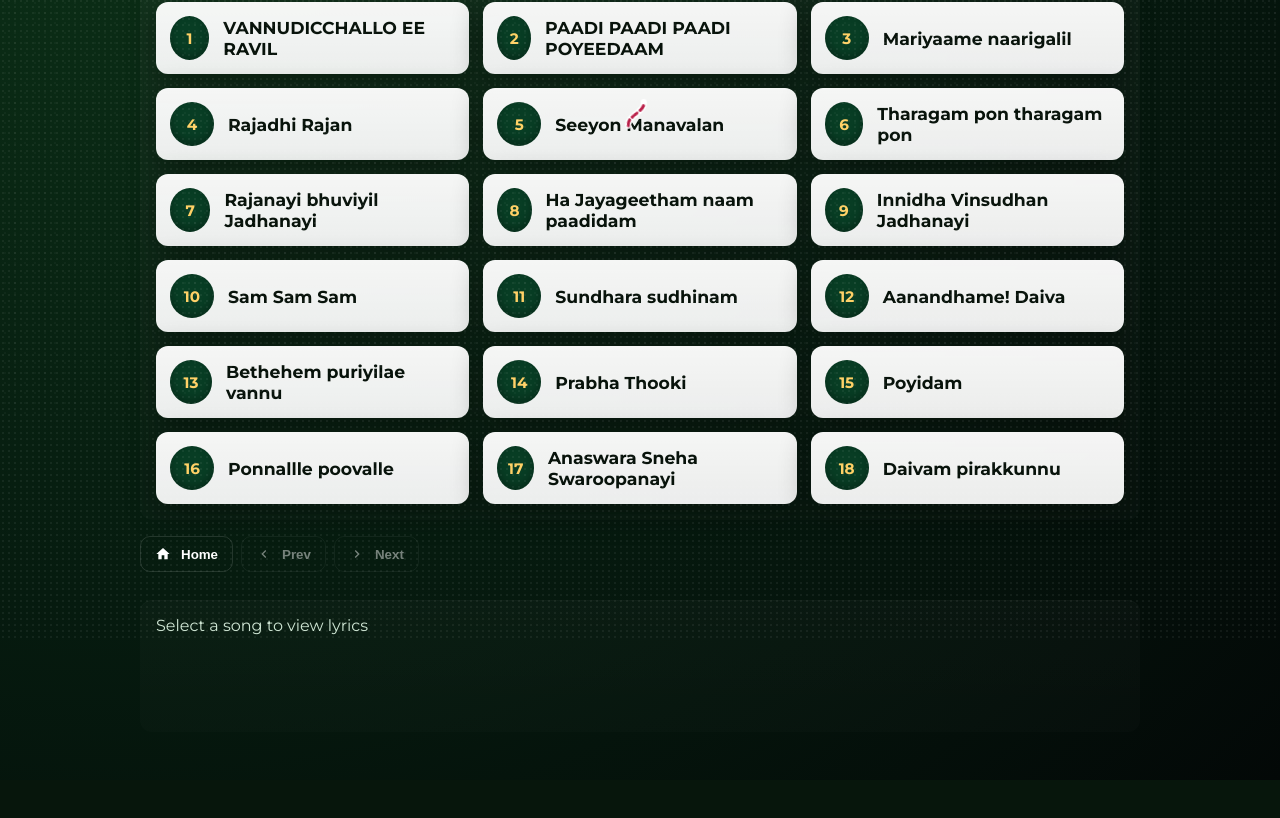
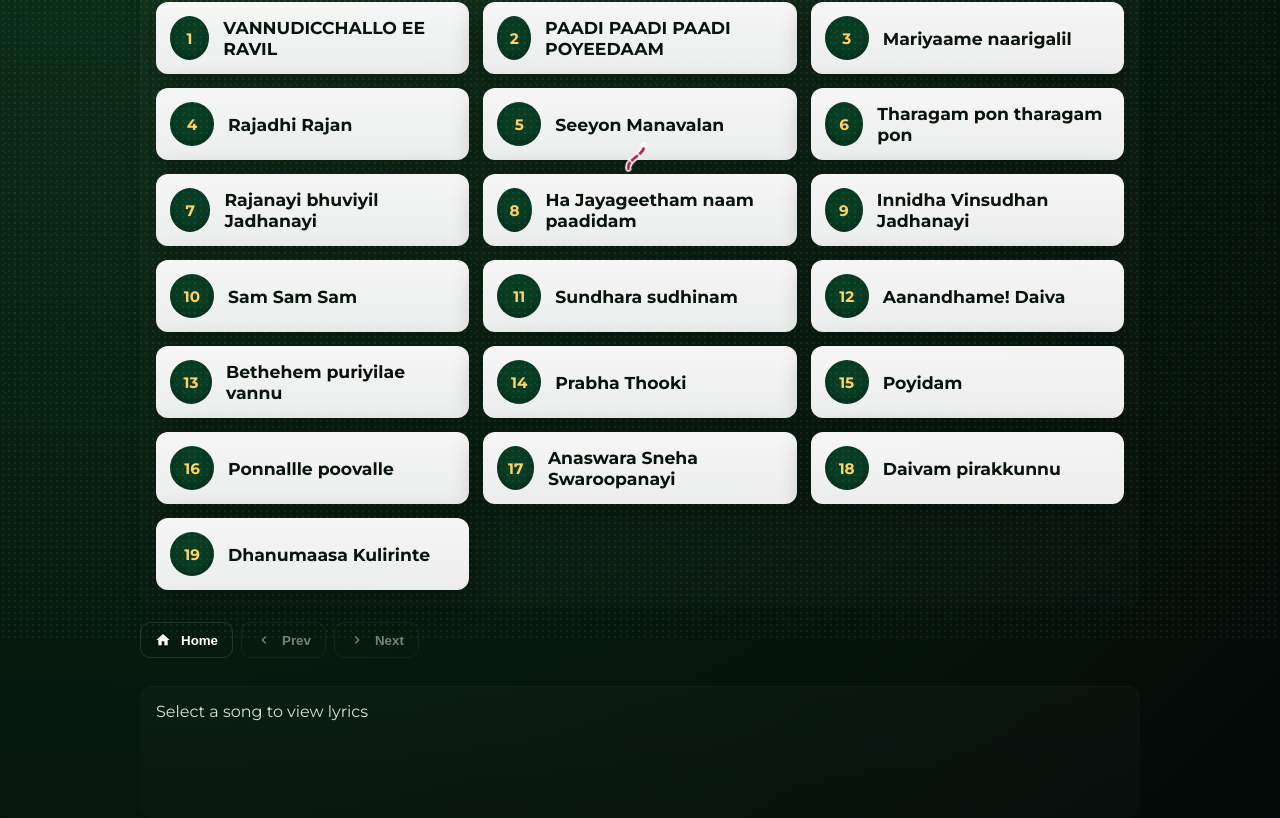
Before and after one commit to anoop-varghese/carols, a React (Create React App) app: page / in a window 1280 px wide. Shown: the part 526-1344 px from the top of the page. Before the commit the page ends 1306 px from the top, so only its background shows below. Built offline with nearby package versions, Linux system fonts and the light colour scheme.

Commit message:
added song

```diff
--- a/src/data/songs.js
+++ b/src/data/songs.js
@@ -16,7 +16,8 @@ export const songs = [
   'Poyidam',
   'Ponnallle poovalle ',
   'Anaswara Sneha Swaroopanayi',
-  'Daivam pirakkunnu'
+  'Daivam pirakkunnu',
+  'Dhanumaasa Kulirinte'
 
 ];
 
@@ -345,5 +346,31 @@ Daivathin daasare onnu cheroo (2) (Daivam pirakkunnu)
 Pakalonu munpe pithaavinte hrithile..
 Thriyeka soonuvaamudhaya sooryan (2)
 Praabhava poornnanaayuyarunnitha...
-Prathaapamodinneshu naathan.. (2) (Daivam pirakkunnu)`
+Prathaapamodinneshu naathan.. (2) (Daivam pirakkunnu)
+`,
+`Dhanumaasa kulirinte eeranam nishaile
+Jaathanaai jaathanaai...
+Innu Bethlehem pulkootilaai
+Davidin makanaai Mariyathin puthranai
+Lokathin rajavaai
+Innu Sree Yeshu jaathanaai (×2)
+
+Nasarethu graamathil
+Daavidin pattanathil
+Santhosha sudhinamaanu... innu
+Santhosha sudhinamaanu...
+
+Ee nalla raathriyil ee nalla yaamathil
+Ellarum paadidunnu...
+Njangal ellarum paadidunnu... (×2)
+
+Maalokarellarum paadipukazhthunna
+Eeshante jananathinu... innu
+Eeshante jananathinu...
+Santhosha geethikalaal swarloka paalakane
+Vaazhthi sthuthicheedunnu...
+Njangal vaazhthi sthuthicheedunnu... (×2)
+
+Dhanumaasa kulirinte...
+`
 ];
```
